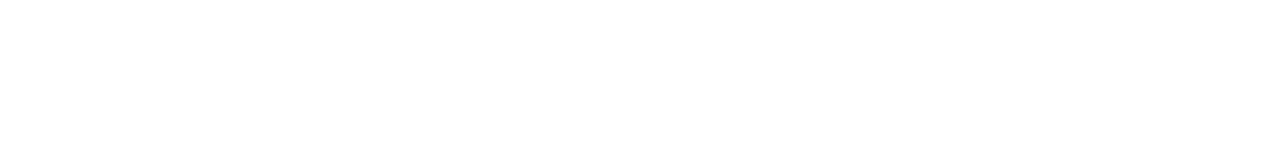
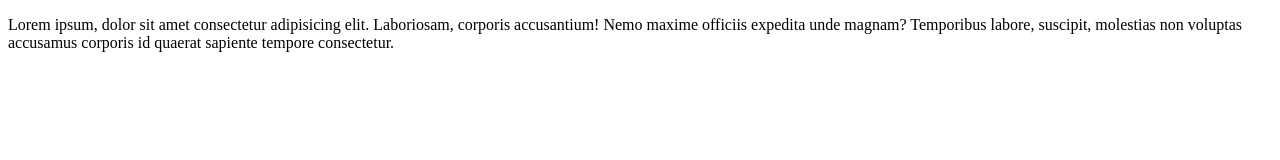
Before and after one commit to GMuel86/projeto-1, a plain HTML site: page index.html in a window 1280 px wide. Drawn offline with Linux system fonts and the light colour scheme.

Commit message:
Adicionado texto no body

```diff
--- a/index.html
+++ b/index.html
@@ -6,6 +6,10 @@
     <title>Curso Básico de Git e GitHub</title>
 </head>
 <body>
-
+    <p>
+        Lorem ipsum, dolor sit amet consectetur adipisicing elit.
+        Laboriosam, corporis accusantium! Nemo maxime officiis expedita unde magnam?
+        Temporibus labore, suscipit, molestias non voluptas accusamus corporis id quaerat sapiente tempore consectetur.
+    </p>
 </body>
 </html>
```
